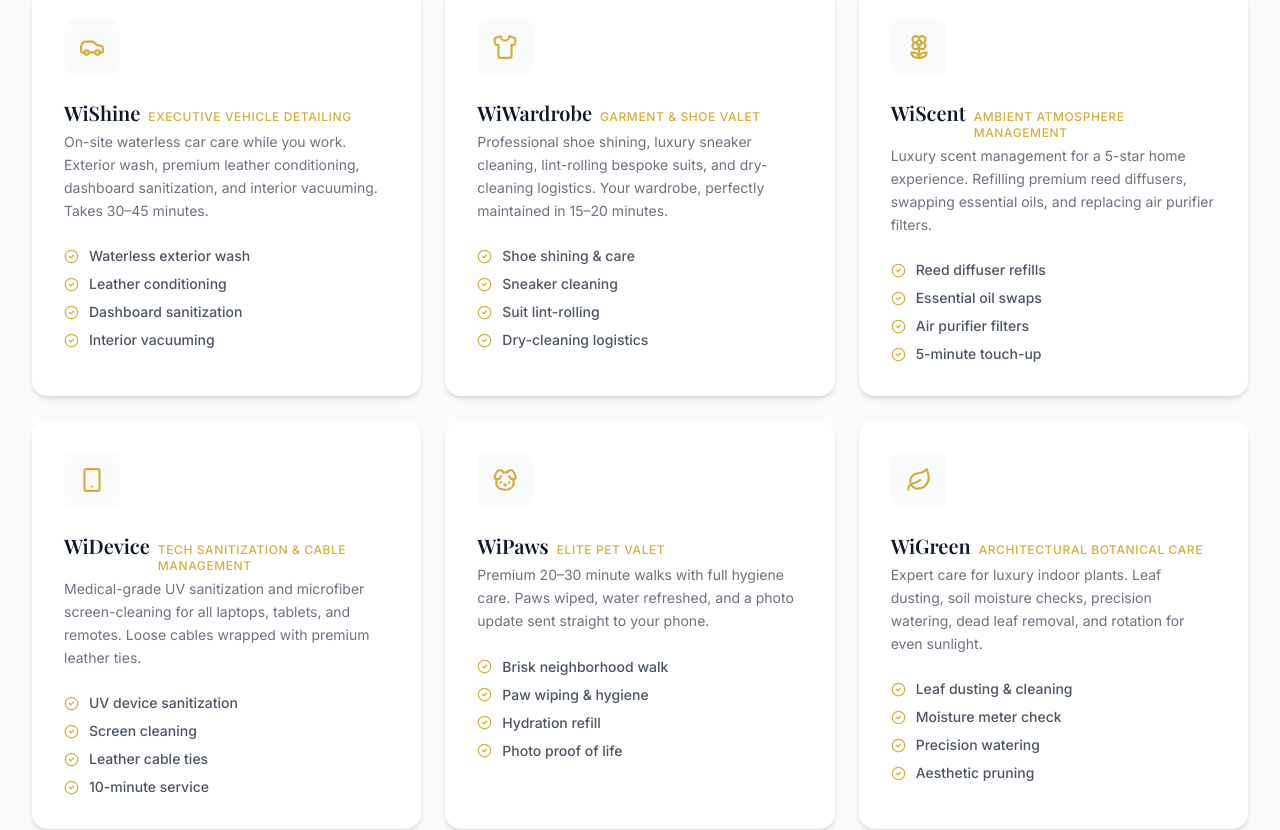
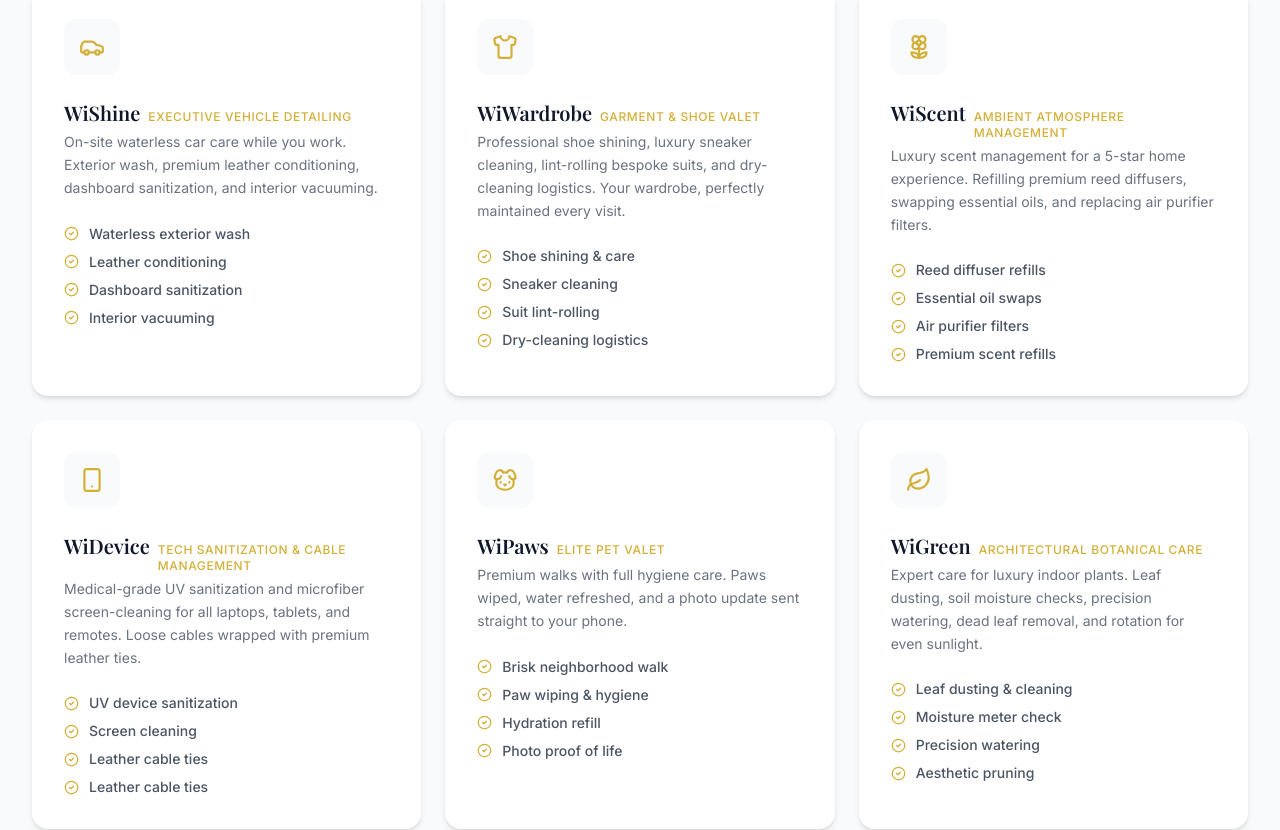
Before and after one commit to rutkowskawiktoria-cell/wicare, a Next.js app: page /wicare/ in a window 1280 px wide. Shown: the part 3151-3981 px from the top of the page. Built offline with nearby package versions, Linux system fonts and the light colour scheme; no server answers; a web font is replaced by a local one.

Commit message:
Remove time estimates from service descriptions (per-hour pricing)

```diff
--- a/src/components/sections/Services.tsx
+++ b/src/components/sections/Services.tsx
@@ -20,27 +20,27 @@ const services = [
   },
   {
     icon: Car, title: 'WiShine', subtitle: 'Executive Vehicle Detailing',
-    desc: 'On-site waterless car care while you work. Exterior wash, premium leather conditioning, dashboard sanitization, and interior vacuuming. Takes 30–45 minutes.',
+    desc: 'On-site waterless car care while you work. Exterior wash, premium leather conditioning, dashboard sanitization, and interior vacuuming. ',
     features: ['Waterless exterior wash', 'Leather conditioning', 'Dashboard sanitization', 'Interior vacuuming'],
   },
   {
     icon: Shirt, title: 'WiWardrobe', subtitle: 'Garment & Shoe Valet',
-    desc: 'Professional shoe shining, luxury sneaker cleaning, lint-rolling bespoke suits, and dry-cleaning logistics. Your wardrobe, perfectly maintained in 15–20 minutes.',
+    desc: 'Professional shoe shining, luxury sneaker cleaning, lint-rolling bespoke suits, and dry-cleaning logistics. Your wardrobe, perfectly maintained every visit.',
     features: ['Shoe shining & care', 'Sneaker cleaning', 'Suit lint-rolling', 'Dry-cleaning logistics'],
   },
   {
     icon: Flower2, title: 'WiScent', subtitle: 'Ambient Atmosphere Management',
     desc: 'Luxury scent management for a 5-star home experience. Refilling premium reed diffusers, swapping essential oils, and replacing air purifier filters.',
-    features: ['Reed diffuser refills', 'Essential oil swaps', 'Air purifier filters', '5-minute touch-up'],
+    features: ['Reed diffuser refills', 'Essential oil swaps', 'Air purifier filters', 'Premium scent refills'],
   },
   {
     icon: Smartphone, title: 'WiDevice', subtitle: 'Tech Sanitization & Cable Management',
     desc: 'Medical-grade UV sanitization and microfiber screen-cleaning for all laptops, tablets, and remotes. Loose cables wrapped with premium leather ties.',
-    features: ['UV device sanitization', 'Screen cleaning', 'Leather cable ties', '10-minute service'],
+    features: ['UV device sanitization', 'Screen cleaning', 'Leather cable ties', 'Leather cable ties'],
   },
   {
     icon: Dog, title: 'WiPaws', subtitle: 'Elite Pet Valet',
-    desc: 'Premium 20–30 minute walks with full hygiene care. Paws wiped, water refreshed, and a photo update sent straight to your phone.',
+    desc: 'Premium walks with full hygiene care. Paws wiped, water refreshed, and a photo update sent straight to your phone.',
     features: ['Brisk neighborhood walk', 'Paw wiping & hygiene', 'Hydration refill', 'Photo proof of life'],
   },
   {
```
Also changed, not shown: 3 other files (tests, documents, lock files or other folders).
